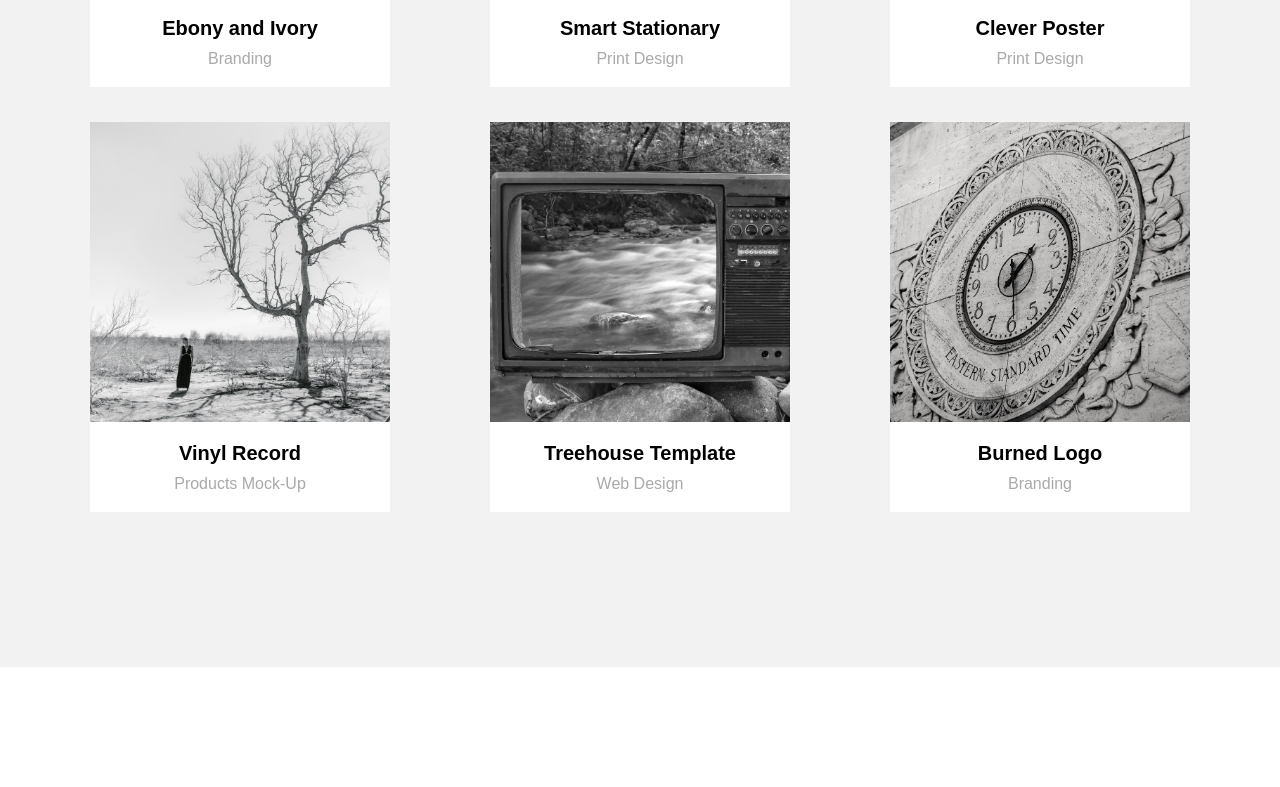
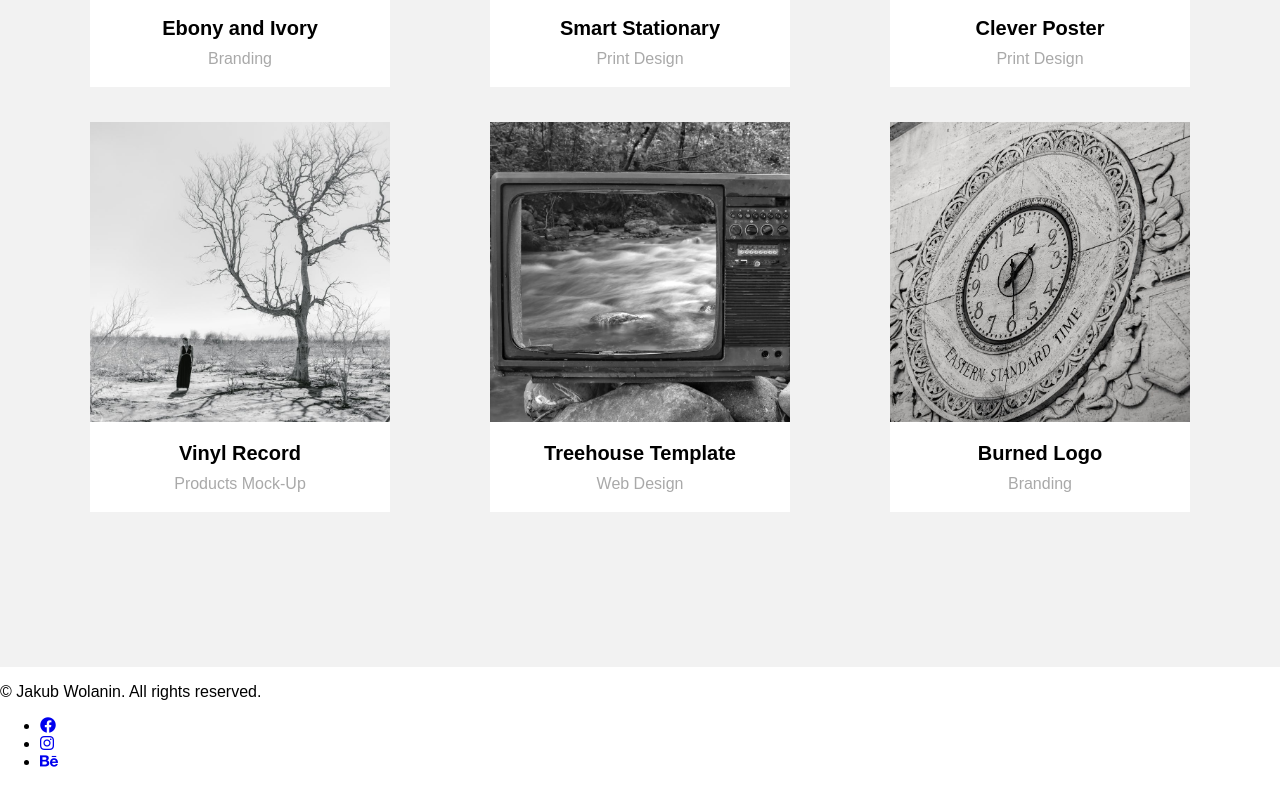
Before and after one commit to jakub-wolanin/module3, a website: page index.html in a window 1280 px wide. Shown: the part 1868-2655 px from the top of the page. Before the commit the page ends 2535 px from the top, so only its background shows below. Drawn offline with Linux system fonts and the light colour scheme; files whose address does not match are found by name.

Commit message:
add section 'footer' to HTML

```diff
--- a/index.html
+++ b/index.html
@@ -139,3 +139,17 @@
           </div>
         </div>
       </section>
+      <section class="footer">
+        <div class="left-section">
+            <p class="copy"> &copy; Jakub Wolanin. All rights reserved.</p>
+        </div>
+        <div>
+            <ul class="social-icons">
+                <li><a href="#"><i class="fa-brands fa-facebook"></i></a></li>
+                <li><a href="#"><i class="fa-brands fa-instagram"></i></a></li>
+                <li><a href="#"><i class="fa-brands fa-behance"></i></a></li>
+            </ul>
+        </div>
+    </section>
+</body>
+</html>
```
